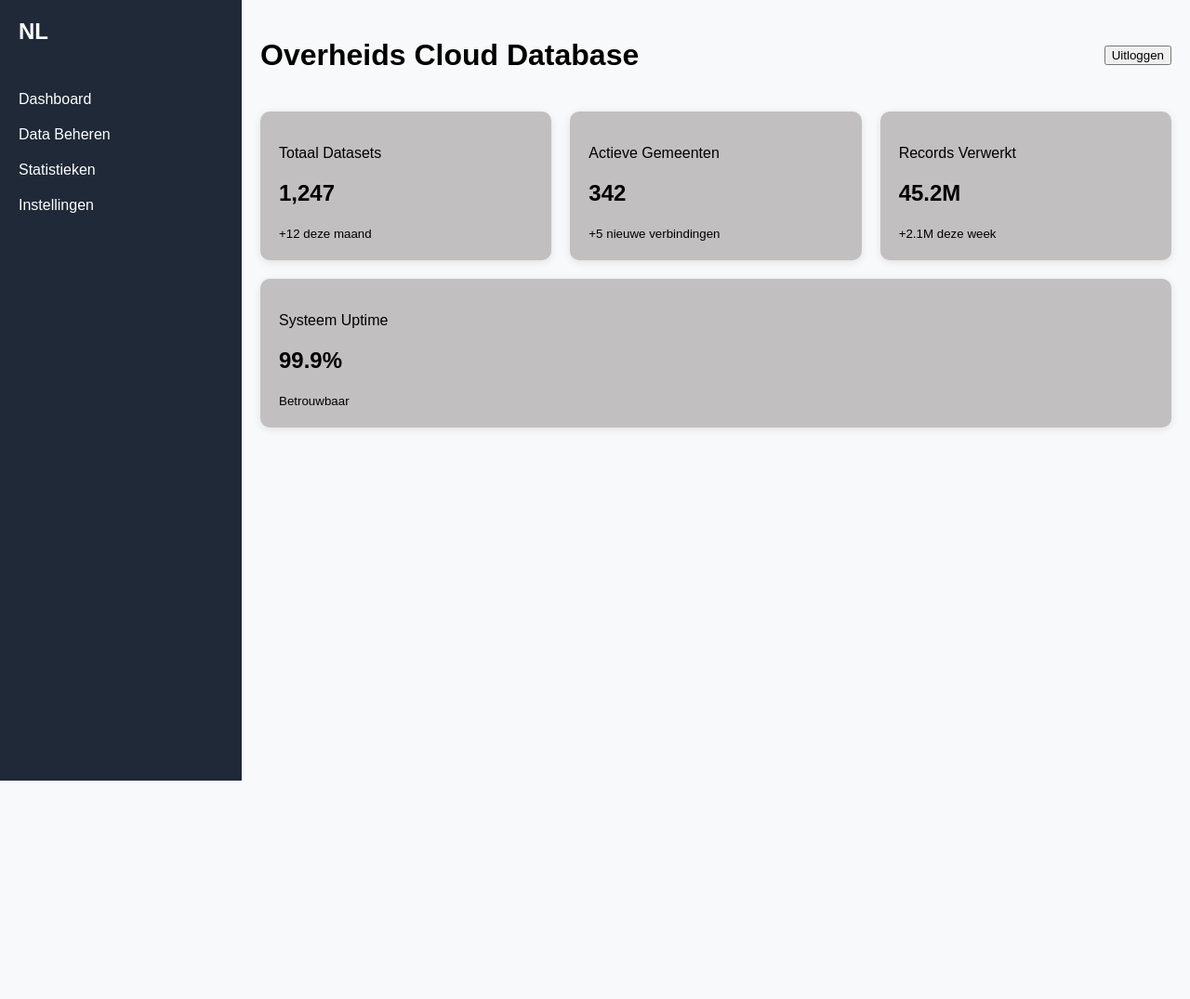
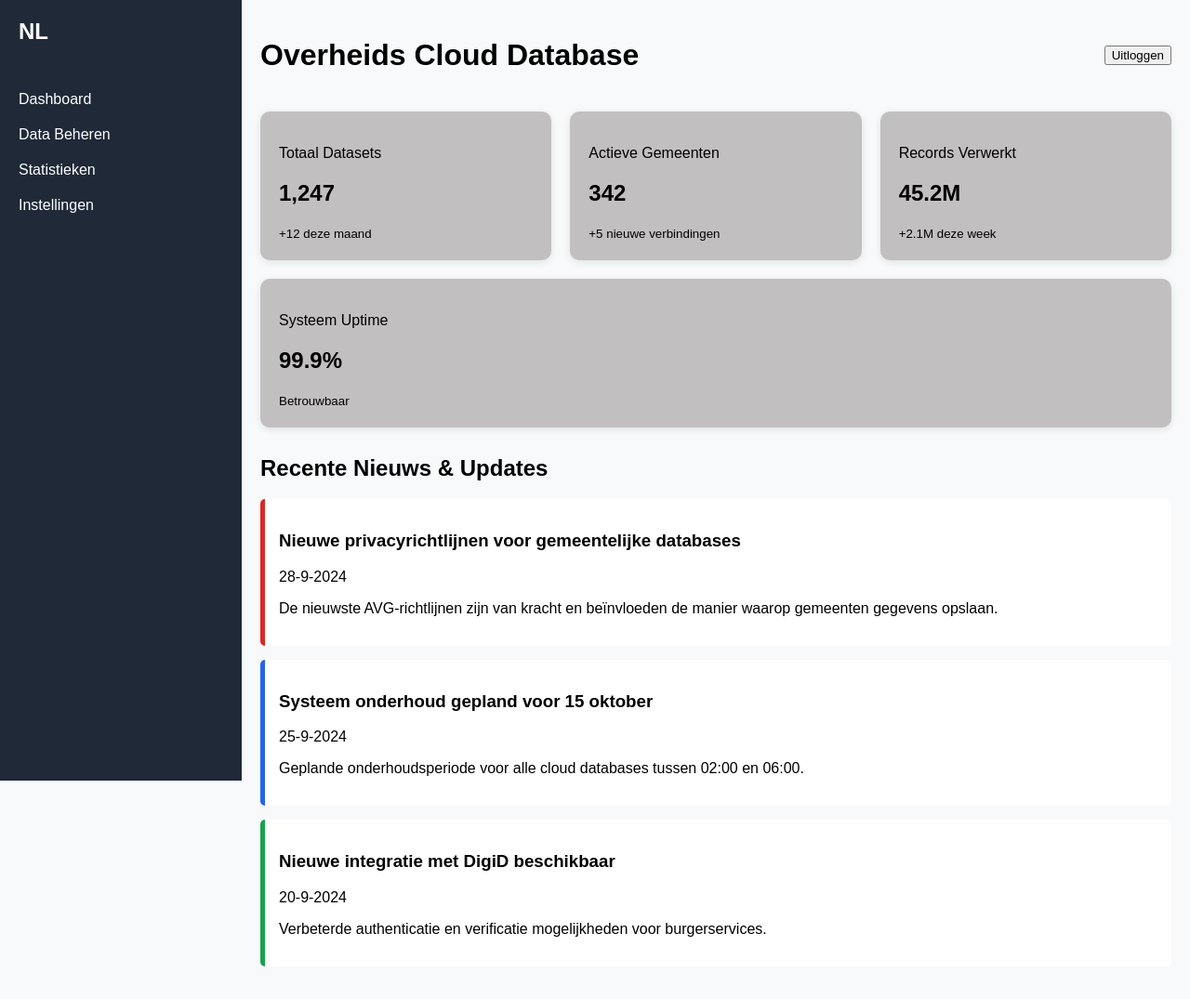
Before and after one commit to Joesra/dooyoogeequu34, a Flask app: page / in a window 1280 px wide. Shown: the whole page at 93% size. Before the commit the page ends 840 px from the top, so only its background shows below. Run offline with Flask 3, Linux system fonts and the light colour scheme.

Commit message:
sectie toegevoegd voor de nieuws pagina met css design

```diff
--- a/app/static/css/style.css
+++ b/app/static/css/style.css
@@ -54,3 +54,19 @@ header {
     border-radius: 10px;
     box-shadow: 0 2px 8px rgba(0,0,0,0.1);
 }
+
+.news, .recent-data {
+    margin-top: 30px;
+}
+
+.news-item {
+    background-color: white;
+    padding: 15px;
+    margin-bottom: 15px;
+    border-left: 5px solid gray;
+    border-radius: 5px;
+}
+
+.news-item.privacy { border-color: #dc2626; }
+.news-item.system { border-color: #2563eb; }
+.news-item.integratie { border-color: #16a34a; }
--- a/app/templates/base.html
+++ b/app/templates/base.html
@@ -47,6 +47,26 @@
             </div>
         </section>
 
+        <section class="news">
+            <h2>Recente Nieuws & Updates</h2>
+            <div class="news-item privacy">
+                <h3>Nieuwe privacyrichtlijnen voor gemeentelijke databases</h3>
+                <p>28-9-2024</p>
+                <p>De nieuwste AVG-richtlijnen zijn van kracht en beïnvloeden de manier waarop gemeenten gegevens opslaan.</p>
+            </div>
+            <div class="news-item system">
+                <h3>Systeem onderhoud gepland voor 15 oktober</h3>
+                <p>25-9-2024</p>
+                <p>Geplande onderhoudsperiode voor alle cloud databases tussen 02:00 en 06:00.</p>
+            </div>
+            <div class="news-item integratie">
+                <h3>Nieuwe integratie met DigiD beschikbaar</h3>
+                <p>20-9-2024</p>
+                <p>Verbeterde authenticatie en verificatie mogelijkheden voor burgerservices.</p>
+            </div>
+        </section>
+
+
     </div>
 
 
```
